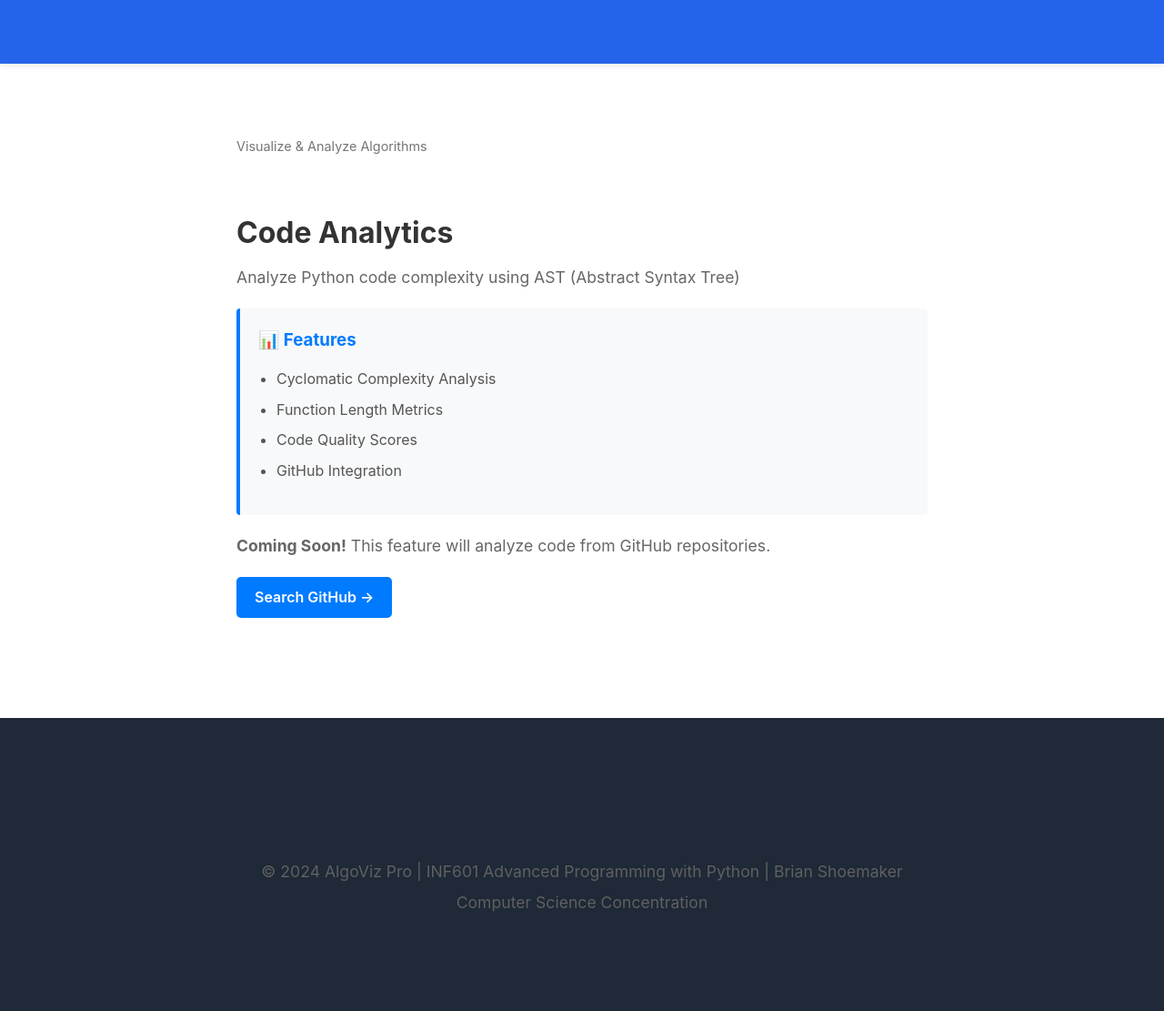
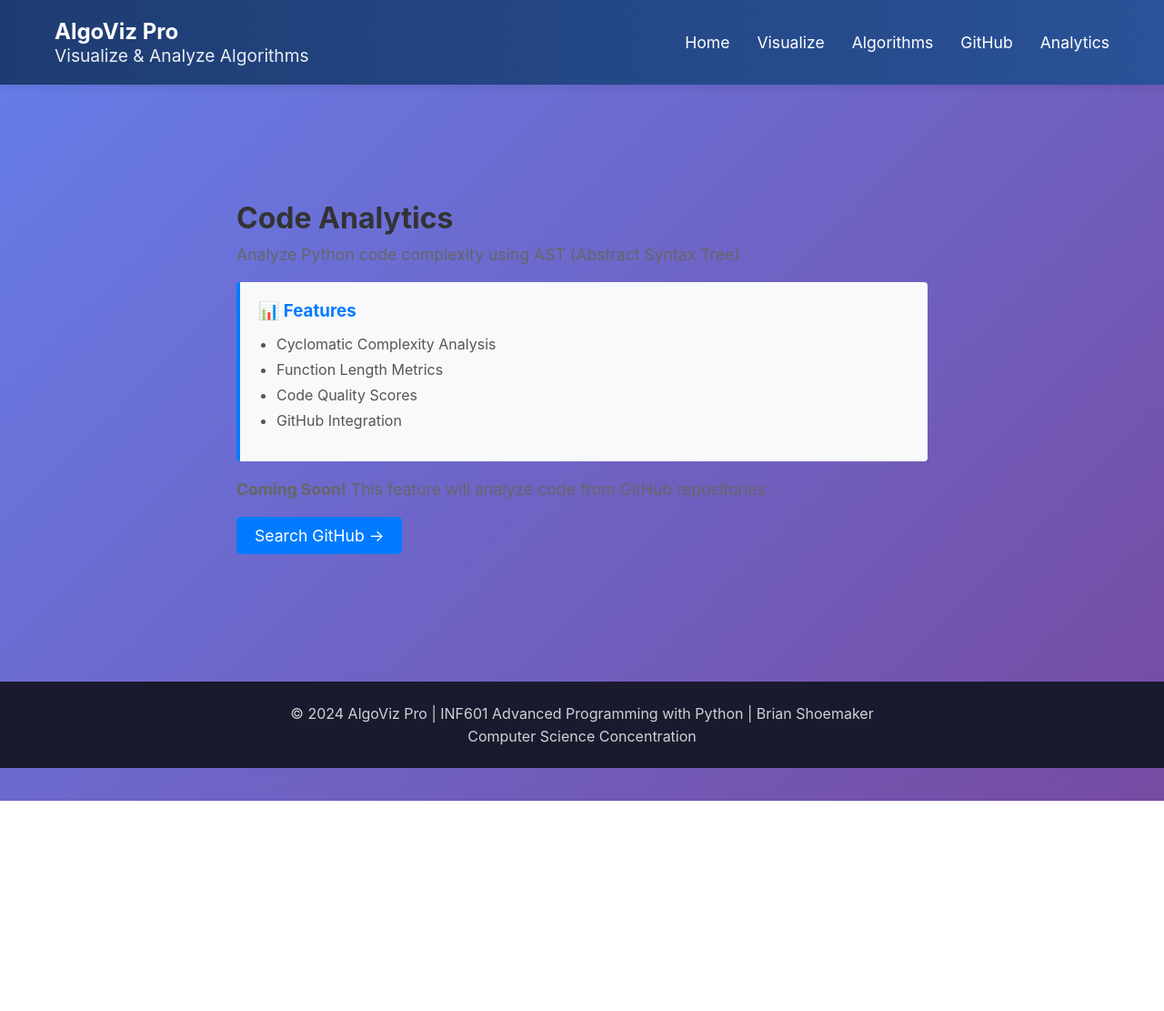
Before and after one commit to BlazingCrow88/algoviz-pro, a Django app: page /analytics/ in a window 1280 px wide. Shown: the whole page at 91% size. After the commit the page ends 880 px from the top, so only its background shows below. Run offline with Django 5.2, Linux system fonts and the light colour scheme.

Commit message:
had to move the files accidentally put them in the wrong spot created home.html for analytics page and list.html for algorithms page

```diff
--- a/templates/base.html
+++ b/templates/base.html
@@ -3,21 +3,100 @@
 <head>
     <meta charset="UTF-8">
     <meta name="viewport" content="width=device-width, initial-scale=1.0">
-    <title>{% block title %}AlgoViz Pro - Algorithm Visualization Platform{% endblock %}</title>
+    <title>{% block title %}AlgoViz Pro{% endblock %}</title>
+    <style>
+        * {
+            margin: 0;
+            padding: 0;
+            box-sizing: border-box;
+        }
 
-    {% load static %}
-    <link rel="stylesheet" href="{% static 'css/style.css' %}">
-    {% block extra_css %}{% endblock %}
+        body {
+            font-family: -apple-system, BlinkMacSystemFont, 'Segoe UI', Arial, sans-serif;
+            background: linear-gradient(135deg, #667eea 0%, #764ba2 100%);
+            min-height: 100vh;
+        }
+
+        /* Navigation Bar */
+        nav {
+            background: linear-gradient(90deg, #1e3c72 0%, #2a5298 100%);
+            padding: 20px 0;
+            box-shadow: 0 2px 10px rgba(0,0,0,0.1);
+            position: fixed;
+            width: 100%;
+            top: 0;
+            z-index: 1000;
+        }
+
+        nav .nav-container {
+            max-width: 1200px;
+            margin: 0 auto;
+            display: flex;
+            justify-content: space-between;
+            align-items: center;
+            padding: 0 20px;
+        }
+
+        nav .logo {
+            color: white;
+            font-size: 1.5em;
+            font-weight: bold;
+            text-decoration: none;
+        }
+
+        nav .logo span {
+            font-size: 0.8em;
+            opacity: 0.9;
+            display: block;
+            font-weight: normal;
+        }
+
+        nav .nav-links {
+            display: flex;
+            gap: 30px;
+            list-style: none;
+        }
+
+        nav .nav-links a {
+            color: white;
+            text-decoration: none;
+            font-size: 1.1em;
+            transition: opacity 0.3s;
+        }
+
+        nav .nav-links a:hover {
+            opacity: 0.8;
+        }
+
+        /* Main Content */
+        main {
+            margin-top: 80px;
+            padding: 20px;
+        }
+
+        /* Footer */
+        footer {
+            background: #1a1a2e;
+            color: white;
+            text-align: center;
+            padding: 20px;
+            margin-top: 50px;
+        }
+
+        footer p {
+            margin: 5px 0;
+            opacity: 0.8;
+        }
+    </style>
 </head>
 <body>
-    <nav class="navbar">
-        <div class="container">
-            <div class="nav-brand">
-                <h1><a href="{% url 'visualization:home' %}">AlgoViz Pro</a></h1>
-                <p class="tagline">Visualize & Analyze Algorithms</p>
-            </div>
-
-            <ul class="nav-menu">
+    <nav>
+        <div class="nav-container">
+            <a href="{% url 'visualization:home' %}" class="logo">
+                AlgoViz Pro
+                <span>Visualize & Analyze Algorithms</span>
+            </a>
+            <ul class="nav-links">
                 <li><a href="{% url 'visualization:home' %}">Home</a></li>
                 <li><a href="{% url 'visualization:visualize' %}">Visualize</a></li>
                 <li><a href="{% url 'algorithms:list' %}">Algorithms</a></li>
@@ -27,19 +106,14 @@
         </div>
     </nav>
 
-    <main class="main-content">
+    <main>
         {% block content %}
         {% endblock %}
     </main>
 
-    <footer class="footer">
-        <div class="container">
-            <p>&copy; 2024 AlgoViz Pro | INF601 Advanced Programming with Python | Brian Shoemaker</p>
-            <p>Computer Science Concentration</p>
-        </div>
+    <footer>
+        <p>© 2024 AlgoViz Pro | INF601 Advanced Programming with Python | Brian Shoemaker</p>
+        <p>Computer Science Concentration</p>
     </footer>
-
-    <script src="{% static 'js/main.js' %}"></script>
-    {% block extra_js %}{% endblock %}
 </body>
 </html>
```
